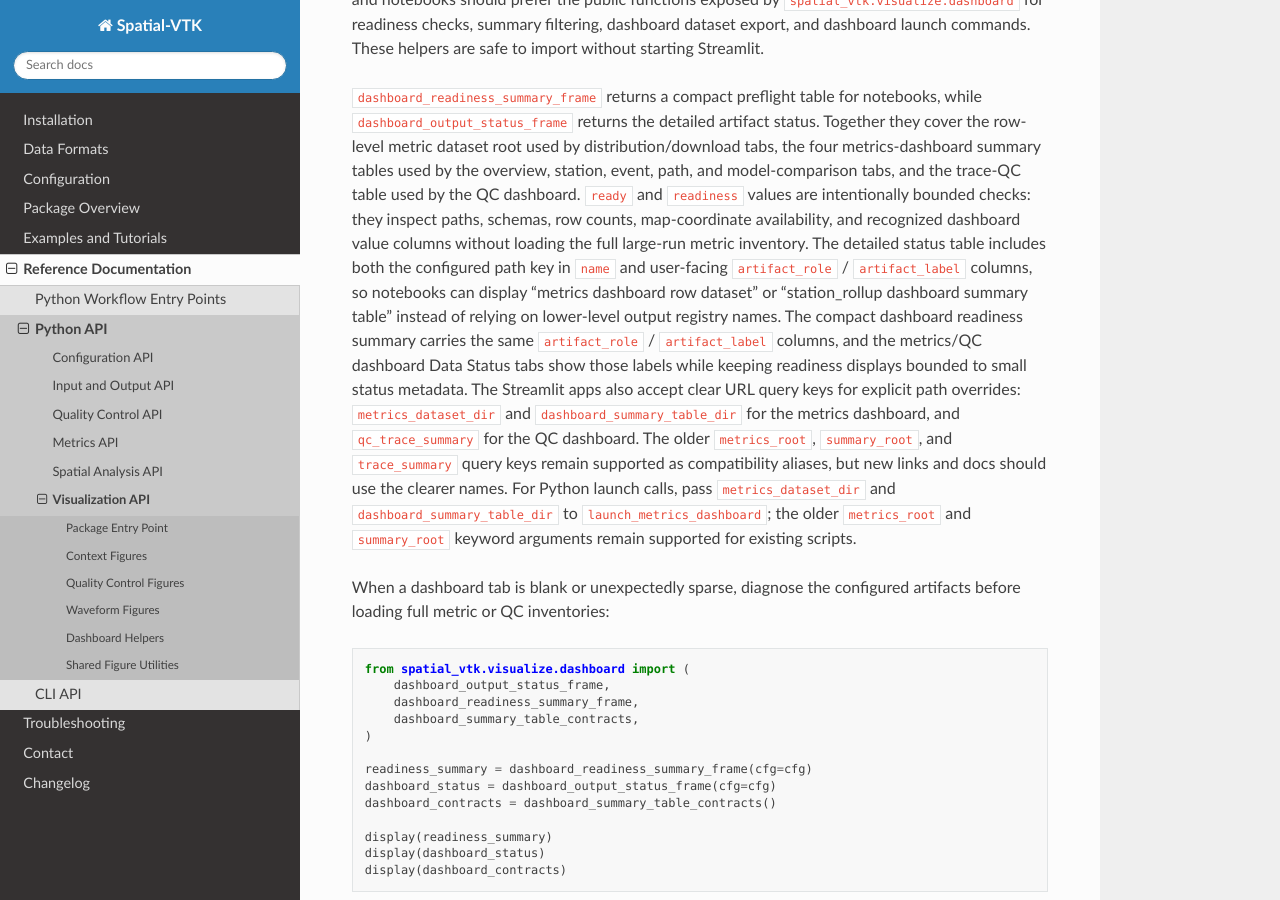
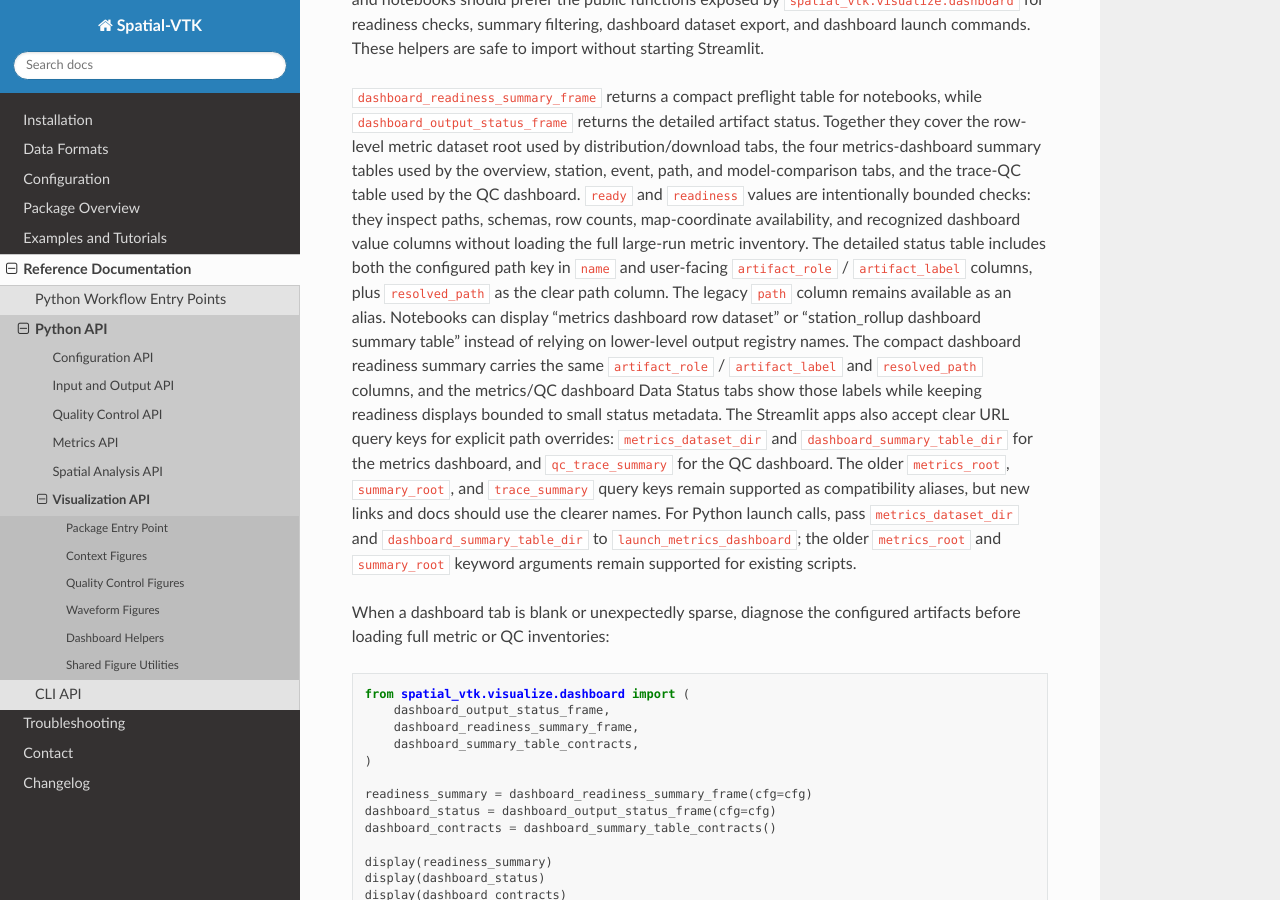
Before and after one commit to bcbirkel/spatial-vtk, a Sphinx documentation site: the page built from docs/reference/api/visualize.rst, in a window 1280 px wide and 900 px high, scrolled down 2993 px. Built offline with Sphinx 7.4.7 and the Read the Docs theme 3.1.0, drawn with Linux system fonts in a browser that asks for light colours.

Commit message:
Clarify dashboard status path columns

```diff
--- a/docs/changelog.rst
+++ b/docs/changelog.rst
@@ -194,6 +194,8 @@ Changelog
     preserving ``metrics_root`` and ``summary_root``.
   - Added ``qc_trace_summary_table`` to notebook dashboard launch status
     frames while preserving ``trace_summary_table`` for existing code.
+  - Added ``resolved_path`` to dashboard output status, readiness summary, and
+    written-output frames while preserving ``path`` for existing notebooks.
   - Clarified generated API parameter descriptions for dashboard row datasets,
     summary-table directories, and QC trace-summary tables.
 
--- a/docs/reference/api/visualize.rst
+++ b/docs/reference/api/visualize.rst
@@ -168,13 +168,15 @@ intentionally bounded checks: they inspect paths, schemas, row counts,
 map-coordinate availability, and recognized dashboard value columns without
 loading the full large-run metric inventory.
 The detailed status table includes both the configured path key in ``name``
-and user-facing ``artifact_role`` / ``artifact_label`` columns, so notebooks
-can display "metrics dashboard row dataset" or "station_rollup dashboard
-summary table" instead of relying on lower-level output registry names.
+and user-facing ``artifact_role`` / ``artifact_label`` columns, plus
+``resolved_path`` as the clear path column. The legacy ``path`` column remains
+available as an alias. Notebooks can display "metrics dashboard row dataset" or
+"station_rollup dashboard summary table" instead of relying on lower-level
+output registry names.
 The compact dashboard readiness summary carries the same
-``artifact_role`` / ``artifact_label`` columns, and the metrics/QC dashboard
-Data Status tabs show those labels while keeping readiness displays bounded to
-small status metadata.
+``artifact_role`` / ``artifact_label`` and ``resolved_path`` columns, and the
+metrics/QC dashboard Data Status tabs show those labels while keeping
+readiness displays bounded to small status metadata.
 The Streamlit apps also accept clear URL query keys for explicit path
 overrides: ``metrics_dataset_dir`` and ``dashboard_summary_table_dir`` for the
 metrics dashboard, and ``qc_trace_summary`` for the QC dashboard. The older
```
Also changed, not shown: 5 other files.
